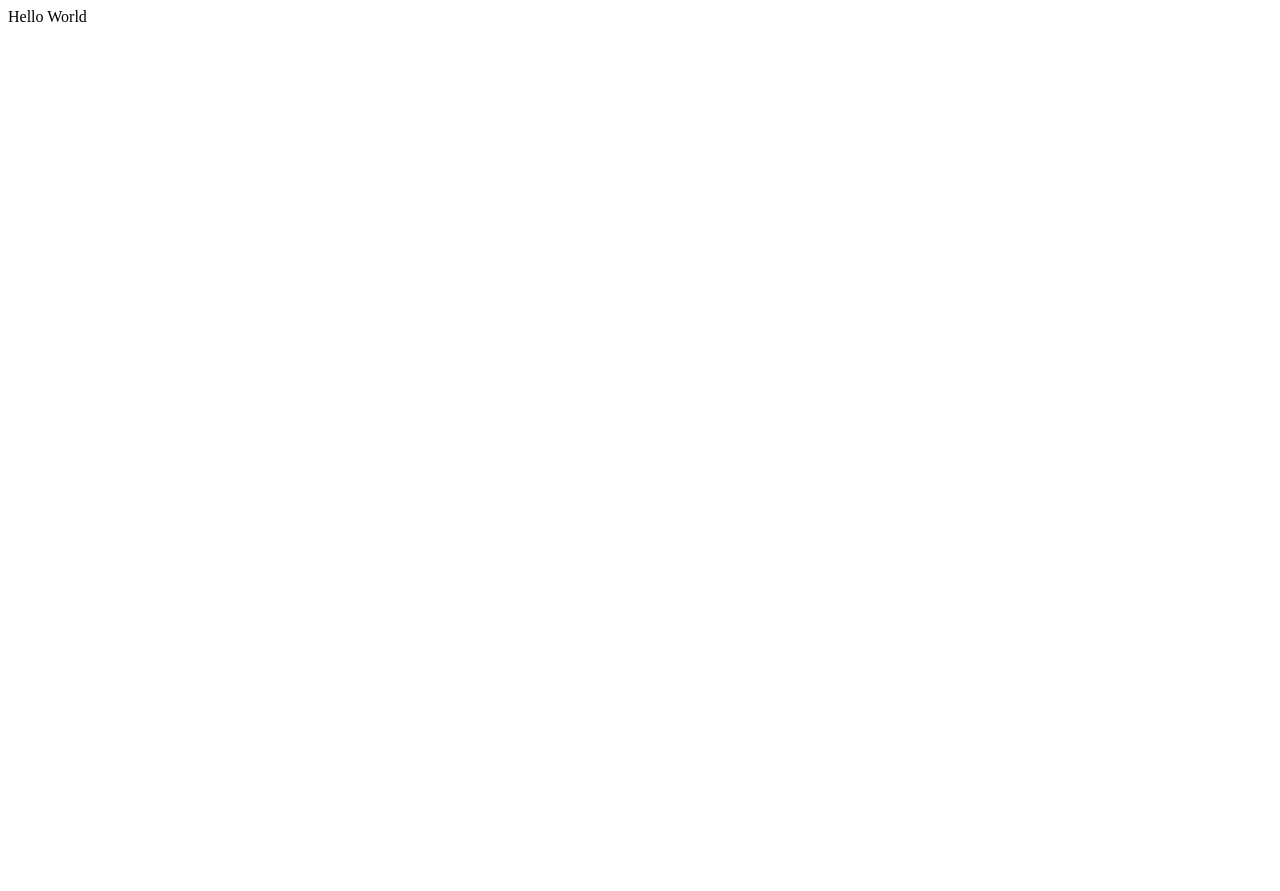
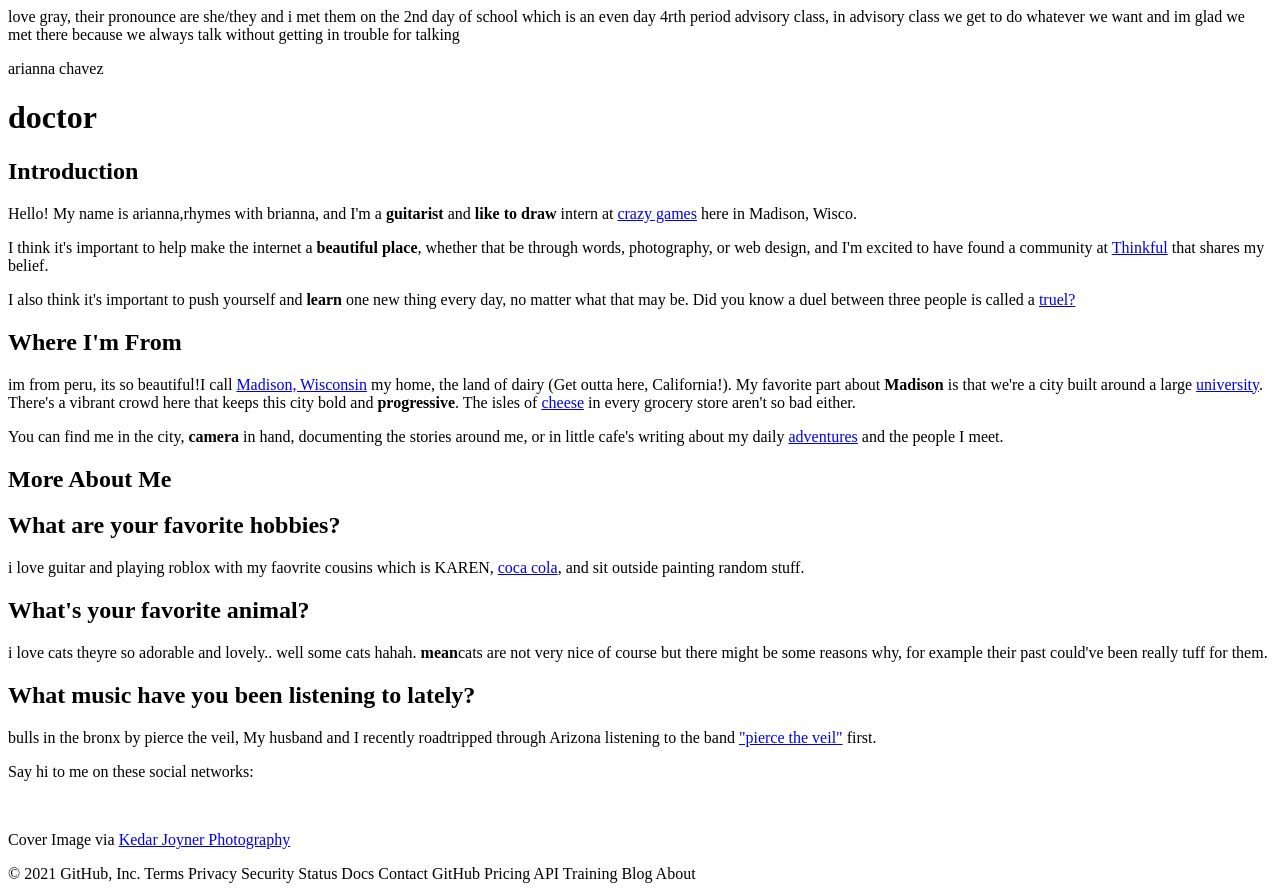
Before and after one commit to SteveJRice/aws-amplify-sample, a plain HTML site: page av/index.html in a window 1280 px wide. Before the commit the page ends 800 px from the top, so only its background shows below. Drawn offline with Linux system fonts and the light colour scheme.

Commit message:
Update index.html

```diff
--- a/av/index.html
+++ b/av/index.html
@@ -1,15 +1,67 @@
-<html>
-<head>
-<title>Hello</title>
-<style>
+<Style></Style>love gray, their pronounce are she/they and i met them on the 2nd day of school which is an even day 4rth period advisory class, in advisory class we get to do whatever
+we want and im glad we met there because we always talk without getting in trouble for talking<header class="masthead">
+  <p class="masthead-intro">arianna chavez</p>
+  <h1 class="masthead-heading">doctor</h1>
+</header>
+  <section class="introduction-section">
+    <div class="container">
+    <h1>Introduction</h1>
+    <p>Hello! My name is arianna,rhymes with brianna, and I'm a <strong>guitarist</strong> and <strong>like to draw</strong> intern at <a href="https://www.crazygames.com/game/rhythm-capture" target=_blank>crazy games</a> here in Madison, Wisco.
+    <p/>
 
-</style>
-</head>
+    <p>I think it's important to help make the internet a <strong>beautiful place</strong>, whether that be through words, photography, or web design, and I'm excited to have found a community at <a href="https://www.thinkful.com/">Thinkful</a> that shares my belief.</p>
 
-<body>
+    <p>I also think it's important to push yourself and <strong>learn</strong> one new thing every day, no matter what that may be. Did you know a duel between three people is called a <a href="http://www.futilitycloset.com/wp-content/uploads/2010/12/2010-12-16-truel.jpg">truel?</a></p>
+    </div>
+  </section>
 
-Hello World
+  <section class="location-section">
+    <div class="container">
+    <h1>Where I'm From</h1>im from peru, its so beautiful!</h2
+    <p>I call <a href="https://upload.wikimedia.org/wikipedia/commons/2/2a/1855_Colton_Map_of_Wisconsin_-_Geographicus_-_Wisconsin-colton-1855.jpg">Madison, Wisconsin</a> my home, the land of dairy (Get outta here, California!). My favorite part about <b>Madison</b> is that we're a city built around a large <a href="http://www.wisc.edu/">university</a>. There's a vibrant crowd here that keeps this city bold and <strong>progressive</strong>.
 
-</body>
+    The isles of <a href="http://www.quickmeme.com/img/50/50507a001a1b91078f63c8da7f340e9a529c7f22a65d0666ce1128bde8513d42.jpg">cheese</a> in every grocery store aren't so bad either.
 
-</html>
+    <p>You can find me in the city, <strong>camera</strong> in hand, documenting the stories around me, or in little cafe's writing about my daily <a href="http://www.kedarjoyner.com/blog/">adventures</a> and the people I meet.</p>
+    </div>
+  </section>
+
+  <section class="questions-section">
+    <div class="container">
+    <h1>More About Me</h1>
+    <h2>What are your favorite hobbies?</h2>
+    <p>i love guitar and playing roblox with my faovrite cousins which is KAREN, <a href="http://www.proof66.com/whiskey/eagle-rare-10yr-bourbon.html">coca cola</a>, and sit outside painting random stuff.</h2>
+
+    <h2>What's your favorite animal?</h2>
+    <p>i love cats theyre so adorable and lovely.. well some cats hahah. <strong>mean</strong>cats are not very nice of course but there might be some reasons why, for example their past could've been really tuff for them.</p>
+
+    <h2>What music have you been listening to lately?</h2>bulls in the bronx by pierce the veil,</h2
+    <p> My husband and I recently roadtripped through Arizona listening to the band <a href="https://open.spotify.com/artist/4iJLPqClelZOBCBifm8Fzv>pierce the veil</a>. I don't know what it is about them, but they make you want to keep driving and sing your heart out. Start with the song <a href="https://www.youtube.com/watch?v=Y8wifV5RYr8">"pierce the veil"</a> first.</p>
+    </div>
+  </section>
+
+  <footer class="content-footer">
+    <div class="footer-container">
+    <p>Say hi to me on these social networks:</p>
+
+    <a target="_blank" href="https://github.com/kedarjoyner"><i class="fa fa-github-alt fa-inverse fa-2x"></i></a>
+    &nbsp;
+    <a href="https://twitter.com/kedmasterk"><i class="fa fa-twitter fa-inverse fa-2x"></i></a>
+    &nbsp;
+    <a href="https://instagram.com/kedarjoyner/"><i class="fa fa-instagram fa-inverse fa-2x"></i></a>
+
+    <p>Cover Image via <a href="http://www.kedarjoyner.com">Kedar Joyner Photography</a></p>
+</div>
+  </footer>
+© 2021 GitHub, Inc.
+Terms
+Privacy
+Security
+Status
+Docs
+Contact GitHub
+Pricing
+API
+Training
+Blog
+About
```
